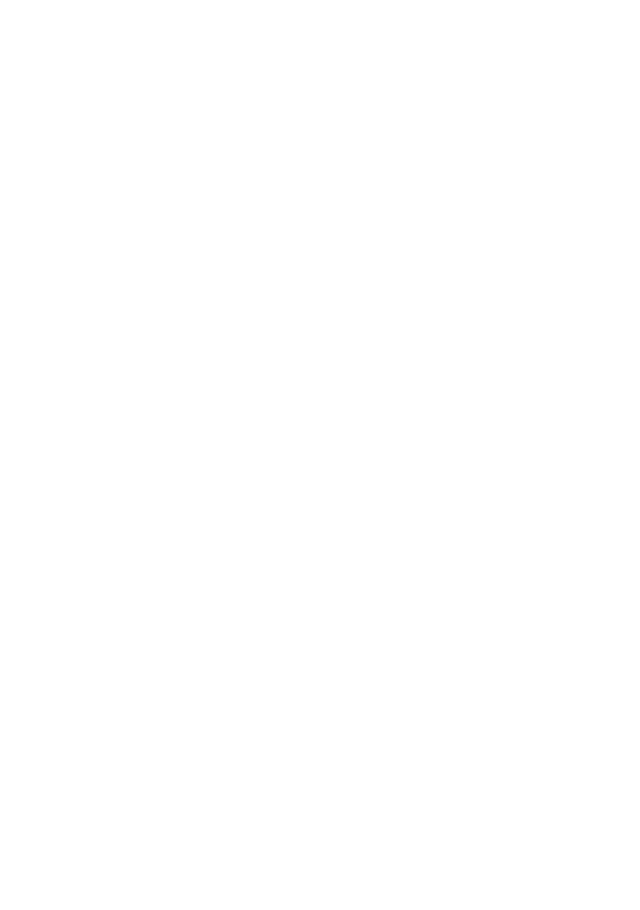
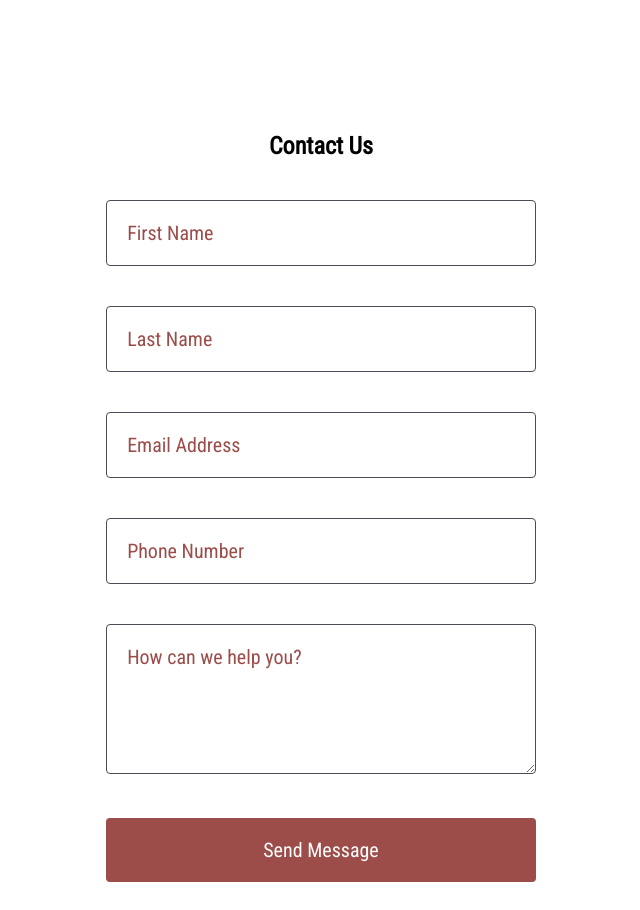
Before and after one commit to AMSpears/above-all-security, a React (Create React App) app: page / in a window 1280 px wide. Shown: the part 2580-3490 px from the top of the page, without its empty margins (319-959 px from the left). Before the commit the page ends 2520 px from the top, so only its background shows below. Built offline with nearby package versions, Linux system fonts and the light colour scheme.

Commit message:
add and style contact form

```diff
--- /dev/null
+++ b/src/components/ContactForm/ContactForm.css
@@ -0,0 +1,36 @@
+form {
+    text-align: center;
+}
+input, textarea {
+    font-family: "Roboto Condensed", serif;
+    font-size: 20px;
+    width: 34%;
+    box-sizing: border-box;
+    border: 1px solid #4b4e56;
+    border-radius: 4px;
+    margin-top: 20px;
+    margin-bottom: 20px;
+    padding: 20px;
+}
+textarea {
+    height: 150px;
+}
+input[placeholder],
+textarea[placeholder] {
+    color: #9c4c49;
+    font-weight: 400;
+    font-family: "Roboto Condensed", serif;
+    font-size: 20px;
+}
+::placeholder {
+    color: #9c4c49;
+    font-weight: 400;
+    font-family: "Roboto Condensed", serif;
+    font-size: 20px;
+}
+input[type=submit] {
+    background-color: #9c4c49;
+    color: #fefdfd;
+    border: none;
+    cursor: pointer;
+}
--- /dev/null
+++ b/src/components/ContactForm/ContactForm.js
@@ -0,0 +1,26 @@
+import React from 'react'
+import "./ContactForm.css"
+
+class ContactForm extends React.Component {
+    render(){
+        return(
+            <form>
+
+                <input type = "text" name= "name" placeholder= "First Name" required/><br/>
+
+                <input type = "text" name= "lastname" placeholder= "Last Name"/><br/>
+
+                <input type = "text" name= "email" placeholder= "Email Address" required /><br/>
+
+                <input type = "text" name= "number" placeholder= "Phone Number"/><br/>
+
+                <textarea name = "message" rows = "5" cols= "50" placeholder= "How can we help you?" required >How can we help you? </textarea><br/>
+
+                <input type="submit" value="Send Message"/>
+
+                </form>
+        )
+    }
+}
+
+export default ContactForm
--- a/src/components/HomePage/HomePage.css
+++ b/src/components/HomePage/HomePage.css
@@ -43,7 +43,9 @@
     background-color: #4b4e56;
     opacity: 0.85;
 }
-
+#contact-form {
+    height: inherit;
+}
 #service-1,
 #service-2,
 #service-3 {
--- a/src/components/HomePage/HomePage.js
+++ b/src/components/HomePage/HomePage.js
@@ -1,5 +1,6 @@
 import React from 'react'
 import DcImage from "../Img/washington_dc_picture.jpeg"
+import ContactForm from "../ContactForm/ContactForm"
 import "./HomePage.css"
 
 const HomePage = () =>{
@@ -53,6 +54,10 @@
                     </div>
                 </div>
             </section>
+            <section id= "contact-form">
+                <h2>Contact Us</h2>
+                <ContactForm/>
+            </section>
         </div>
 
     )
```
